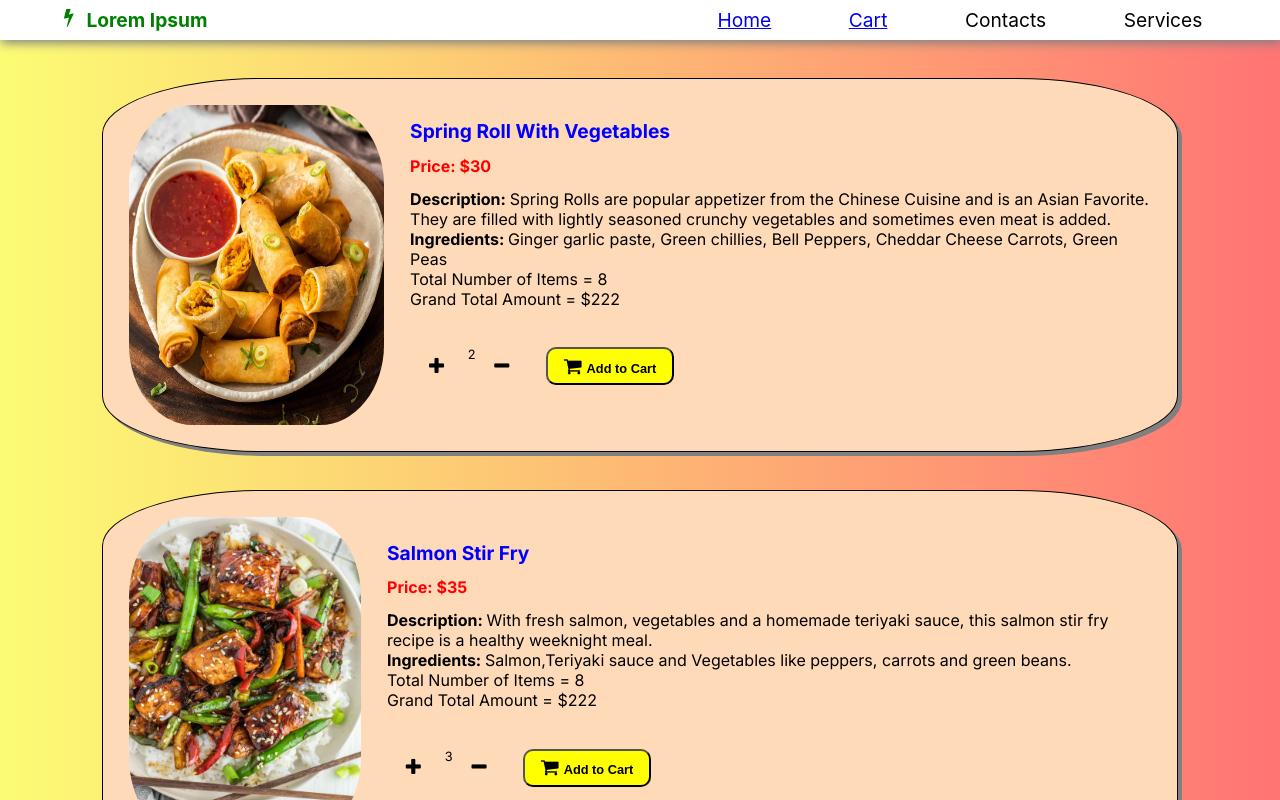
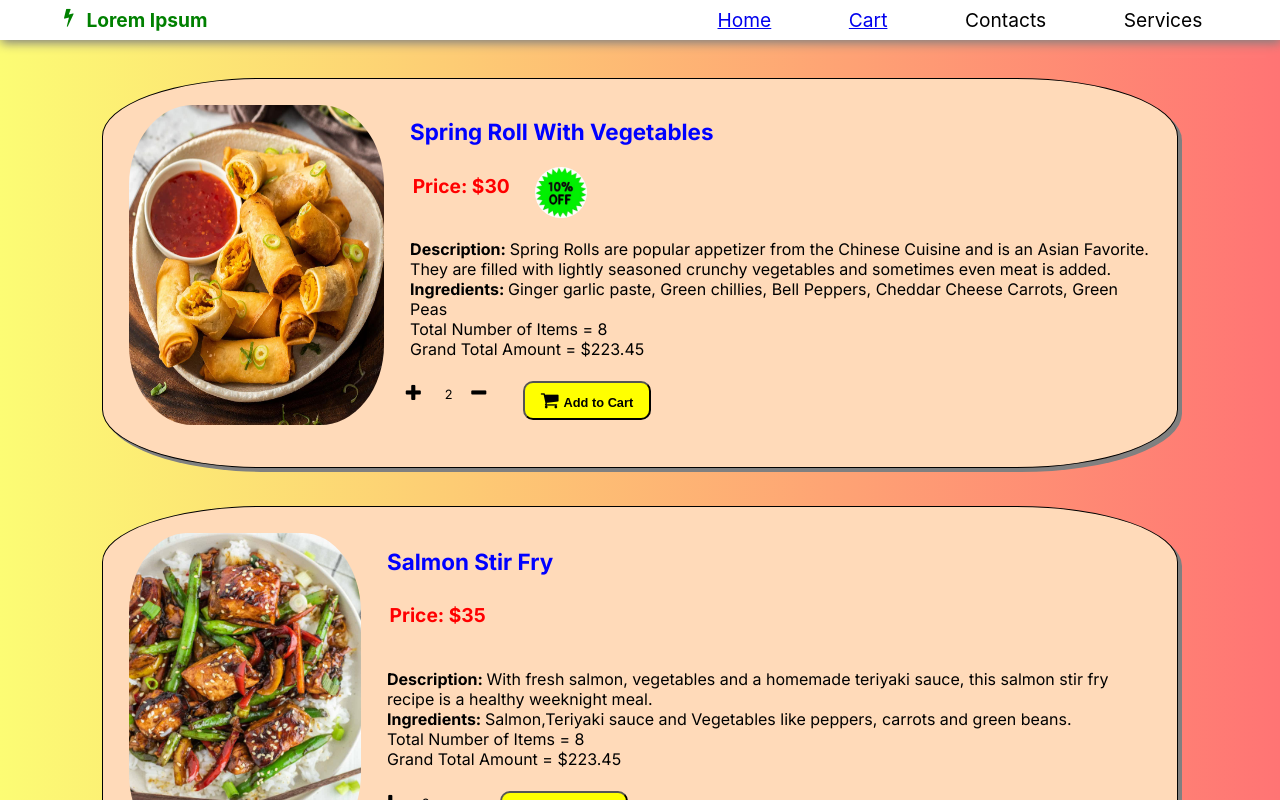
Before and after one commit to Aneesha-Maiya/Food-Cart, a React (Create React App) app: page /Home in a window 1280 px wide. Shown: the top 800 px of the page. Built offline with nearby package versions, Linux system fonts and the light colour scheme.

Commit message:
Added Discount Images

```diff
--- a/src/App.css
+++ b/src/App.css
@@ -69,14 +69,14 @@ body{
  .FoodItem .FoodName{
   margin: 1vw 2vw;
   font-family: "Inter";
-  font-size: 1.5vw;
+  font-size: 1.75vw;
   color: blue;
  }
 
  .FoodPrice{
   margin:0vw 2vw 1vw 2vw;
   font-family: "Inter";
-  font-size: 1.25vw;
+  font-size: 1.5vw;
   color:red;
  }
  .FoodItem .FoodDescription, .TotalCount, .FoodIngredients, .TotalAmount{
@@ -88,14 +88,14 @@ body{
    color: black;
  }
 
- .FoodItem .FoodCount{
+ .FoodItem .FoodCount, .FoodPriceInfo{
   display: flex;
   flex-direction: row;
   justify-content: center;
-  align-content: center;
+  align-items: center;
   height: 8vh;
-  padding: 1vw;
-  margin: 1vw;
+  padding: 0.2vw;
+  margin: 0vw 0vw 1vw 0vw;
   font-size: 1vw;
  }
  .FoodCount .QuantityButton{
@@ -106,7 +106,7 @@ body{
   border: none;
  }
  .FoodItem .FoodCount .CartButton{
-  margin: 1vw;
+  margin: 2vw 1vw 1vw 1vw;
   background-color: yellow;
   border-radius: 10px;
   font-size: 1vw;
@@ -127,3 +127,9 @@ body{
   font-size: 2vw;
   color:white;
  }
+
+.FoodItem .DiscountImg{
+  width: 4vw;
+  height: 4vw;
+  border-radius: 50%;
+}
--- a/src/App.js
+++ b/src/App.js
@@ -6,6 +6,8 @@ import SpringRoll from './Images/SpringRoll.jpg';
 import Salmon from './Images/Salmon.jpg';
 import Spaghetti from './Images/Spaghetti.jpg';
 import HawaiianPizza from './Images/HawaiianPizza.jpg';
+import TenOff from './Images/TenOff.jpeg';
+import FiveOff from './Images/FiveOff.jpeg';
 import './App.css';
 import { useState,useEffect} from 'react'
 import {Route,Routes,BrowserRouter as Router} from 'react-router-dom';
@@ -21,6 +23,8 @@ export default function App() {
       ingredients: "Ginger garlic paste, Green chillies, Bell Peppers, Cheddar Cheese Carrots, Green Peas",
       image : SpringRoll,
       isAddedToCart: false,
+      discount: TenOff,
+      discountPercentage: 0.10,
     },
     {
       id: 2,
@@ -36,17 +40,19 @@ export default function App() {
       id: 3,
       quantity:1,
       name : "Vegetable Spaghetti with Bacon",
-      price : 27.00,
+      price : 27.45,
       description : "Quick and easy vegetable spaghetti that tastes so good, you won’t even realize it’s loaded with nutritious veggies",
       image: Spaghetti,
       ingredients: "Pasta,Vegetables like roasted red peppers, leafy greens, peas, corn, and cabbage.Onion, garlic, and tomato paste,tomatoes,Herbs and spices.",
       isAddedToCart: false,
+      discount: FiveOff,
+      discountPercentage: 0.05,
     },
     {
       id: 4,
       quantity: 2,
       name : "Hawaiian BBQ Chicken Pizza",
-      price : 15.00,
+      price : 15.50,
       description : "Pizza crust is layered with smokey bbq sauce, chicken pieces, creamy mozzarella, sweet pineapple, and flavorful red onion and cilantro.",
       image: HawaiianPizza,
       ingredients: "Pizza dough,Chicken breasts,Olive oil,Barbecue sauce,Bacon,Mozzarella,Fresh pineapple,Red onion,Cilantro,Garlic and Black pepper",
@@ -55,7 +61,7 @@ export default function App() {
   ];
   const [item,setItem] = useState(foodItemsArray);
   const [totalItemCount,setTotalItemCount] =useState(8);
-  const [totalAmount,setTotalAmount] = useState(222);
+  const [totalAmount,setTotalAmount] = useState(223.45);
   useEffect(() => {
 
   },[item]);
@@ -111,6 +117,8 @@ export default function App() {
                           image = {item.image}
                           ingredients = {item.ingredients}
                           itemcount = {item.quantity}
+                          discount = {item.discount}
+                          discountPercentage = {item.discountPercentage}
                           increment = {() => incrementCount(index)}
                           decrement = {() => decrementCount(index)}
                           totalItems = {totalItemCount}
@@ -131,6 +139,8 @@ export default function App() {
                   image = {item.image}
                   ingredients = {item.ingredients}
                   itemcount = {item.quantity}
+                  discount = {item.discount}
+                  discountPercentage = {item.discountPercentage}
                   increment = {() => incrementCount(index)}
                   decrement = {() => decrementCount(index)}
                   totalItems = {totalItemCount}
--- a/src/Components/FoodItems.js
+++ b/src/Components/FoodItems.js
@@ -10,7 +10,10 @@ export default function FoodItems(props) {
               {props.image && <img src = {props.image} alt=""/>}
               <div className='FoodInfo'>
                 <h1 className='FoodName'>{props.name}</h1>
-                <h2 className='FoodPrice'>Price: ${props.price}</h2>
+                <div className='FoodPriceInfo'>
+                  <h2 className='FoodPrice'>Price: ${props.price}</h2>
+                  {props.discount && <img src = {props.discount} alt="" className='DiscountImg'/>}
+                </div>
                 <p className='FoodDescription'><strong>Description: </strong>{props.description}</p>
                 <p className='FoodIngredients'><strong>Ingredients: </strong>{props.ingredients}</p>
                 <p className ='TotalCount'>Total Number of Items = {props.totalItems}</p>
```
Also changed, not shown: src/Images/FiveOff.jpeg (added), src/Images/TenOff.jpeg (added).
